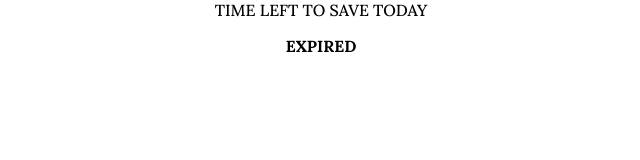
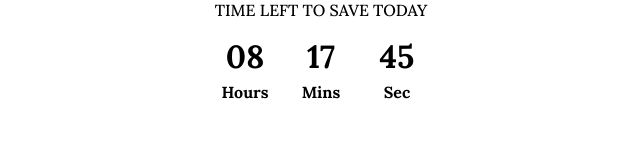
Before and after one commit to aaronorendorff/countdown-timer-test, a plain HTML site: page index.html in a window 1280 px wide. Shown: the whole page, without its empty margins (319-959 px from the left). Drawn offline with Linux system fonts and the light colour scheme.

Commit message:
Update index.html

```diff
--- a/index.html
+++ b/index.html
@@ -48,7 +48,7 @@
   <div id="demo"></div>
   <script>
     // Set the date we're counting down to
-    var countDownDate = new Date("Jan 17, 2025 23:59:59").getTime();
+    var countDownDate = new Date("Jan 25, 2025 00:00:00").getTime();
 
     // Update the count down every 1 second
     var x = setInterval(function () {
```
